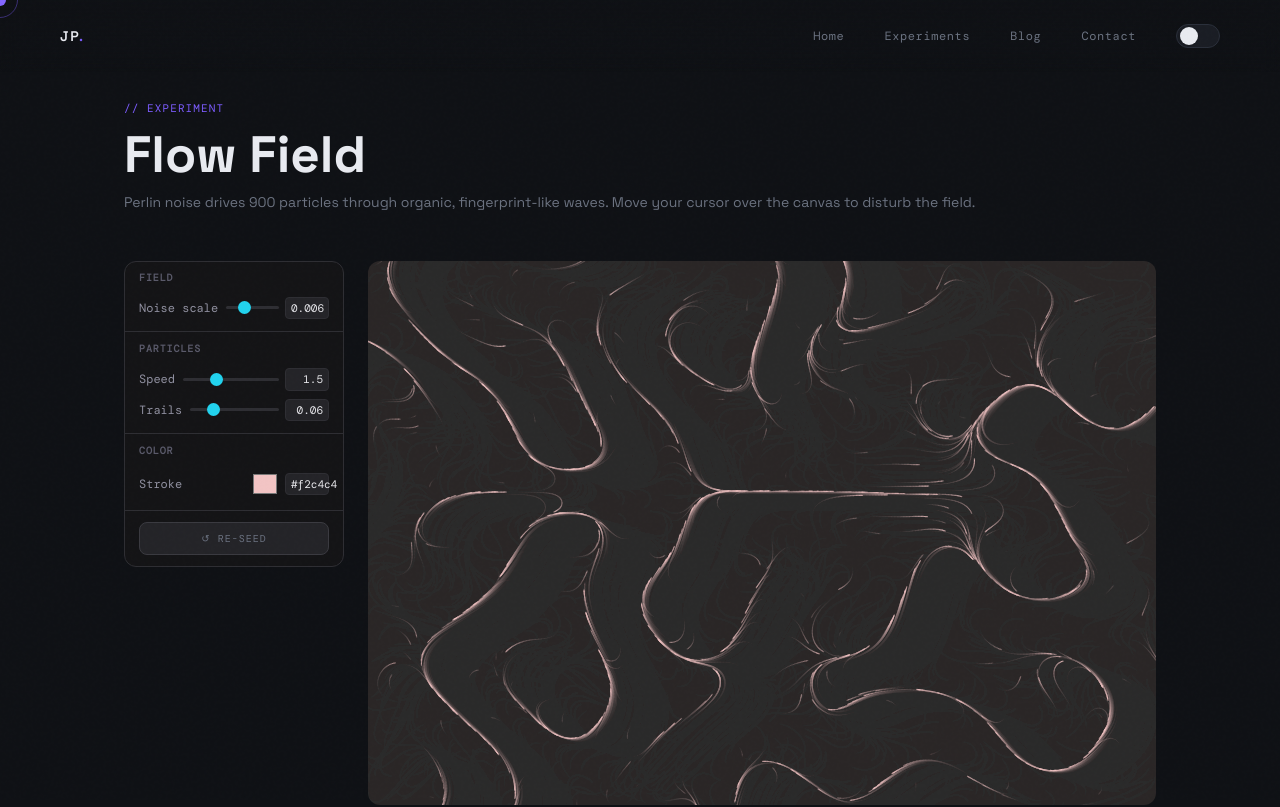
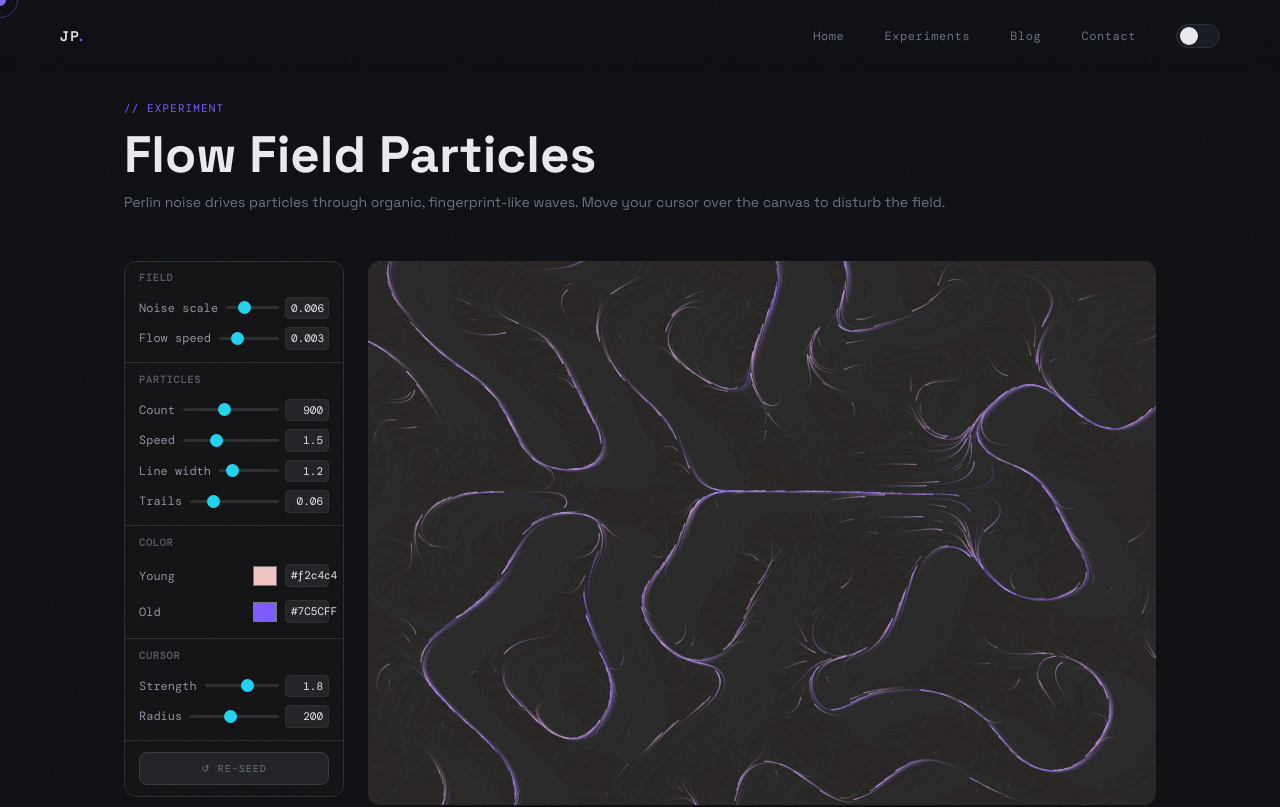
Before and after one commit to JPBelley/jeanphilippebelley-2026, a Next.js app: page /experiments/flow-field in a window 1280 px wide. Shown: the top 807 px of the page. Built offline with nearby package versions, Linux system fonts and the light colour scheme; a web font is replaced by a local one.

Commit message:
Flow field particules

```diff
--- a/app/data/experiments.js
+++ b/app/data/experiments.js
@@ -4,7 +4,7 @@ const experiments = [
   {
     href:      '/experiments/flow-field',
     icon:      '〰',
-    title:     'Flow Field',
+    title:     'Flow Field Particles',
     desc:      'Perlin noise drives a grid of line segments into organic, fingerprint-like waves. Move your cursor to disturb the field. Toggle to particle mode to watch them flow.',
     tags:      ['Canvas', 'Perlin Noise', 'Generative'],
     accent:    '242,196,196',
--- a/app/experiments/flow-field/page.jsx
+++ b/app/experiments/flow-field/page.jsx
@@ -15,7 +15,6 @@ function buildNoise(seed) {
   }
   const pm = new Uint8Array(512)
   for (let i = 0; i < 512; i++) pm[i] = p[i & 255]
-
   const fade = t => t * t * t * (t * (t * 6 - 15) + 10)
   const lerp = (a, b, t) => a + t * (b - a)
   const grad = (h, x, y) => {
@@ -26,7 +25,6 @@ function buildNoise(seed) {
       default: return -x - y
     }
   }
-
   return (x, y) => {
     const X = Math.floor(x) & 255, Y = Math.floor(y) & 255
     const xf = x - Math.floor(x), yf = y - Math.floor(y)
@@ -44,22 +42,24 @@ function buildNoise(seed) {
 // ── Helpers ────────────────────────────────────────────────────────────────────
 const BG     = '#2a2626'
 const BG_RGB = '42,38,38'
-const N_PARTICLES = 900
 
-function hexToRgb(hex) {
-  const n = parseInt(hex.replace('#', ''), 16)
-  return `${(n >> 16) & 255},${(n >> 8) & 255},${n & 255}`
+function lerpColor(hex1, hex2, t) {
+  const a = parseInt(hex1.replace('#', ''), 16)
+  const b = parseInt(hex2.replace('#', ''), 16)
+  const r = Math.round(((a >> 16) & 255) * (1 - t) + ((b >> 16) & 255) * t)
+  const g = Math.round(((a >> 8)  & 255) * (1 - t) + ((b >> 8)  & 255) * t)
+  const c = Math.round( (a        & 255) * (1 - t) +  (b        & 255) * t)
+  return `${r},${g},${c}`
 }
 
-function SliderRow({ label, value, min, max, step = 0.01, unit = '', format, onChange }) {
-  const display = format ? format(value) : `${value}${unit}`
+function SliderRow({ label, value, min, max, step = 0.01, format, onChange }) {
   return (
     <div className="ctrl-row">
       <span className="ctrl-label">{label}</span>
       <div className="ctrl-right">
         <input type="range" min={min} max={max} step={step} value={value}
           onChange={e => onChange(parseFloat(e.target.value))} />
-        <span className="ctrl-val">{display}</span>
+        <span className="ctrl-val">{format ? format(value) : value}</span>
       </div>
     </div>
   )
@@ -74,23 +74,46 @@ export default function FlowFieldPage() {
   const mouseRef     = useRef({ x: -9999, y: -9999 })
   const timeRef      = useRef(0)
 
-  // Refs mirror state so the RAF loop always reads latest values
-  const scaleRef   = useRef(0.006)
-  const speedRef   = useRef(1.5)
-  const trailRef   = useRef(0.06)
-  const colorRef   = useRef('#f2c4c4')
+  // Refs mirror state — always current inside the RAF loop
+  const scaleRef         = useRef(0.006)
+  const flowSpeedRef     = useRef(0.003)
+  const speedRef         = useRef(1.5)
+  const trailRef         = useRef(0.06)
+  const countRef         = useRef(900)
+  const lineWidthRef     = useRef(1.2)
+  const colorRef         = useRef('#f2c4c4')
+  const color2Ref        = useRef('#7C5CFF')
+  const cursorStrRef     = useRef(1.8)
+  const cursorRadRef     = useRef(200)
 
-  const [scale,  setScale]  = useState(0.006)
-  const [speed,  setSpeed]  = useState(1.5)
-  const [trail,  setTrail]  = useState(0.06)
-  const [color,  setColor]  = useState('#f2c4c4')
+  const [scale,        setScale]        = useState(0.006)
+  const [flowSpeed,    setFlowSpeed]    = useState(0.003)
+  const [speed,        setSpeed]        = useState(1.5)
+  const [trail,        setTrail]        = useState(0.06)
+  const [count,        setCount]        = useState(900)
+  const [lineWidth,    setLineWidth]    = useState(1.2)
+  const [color,        setColor]        = useState('#f2c4c4')
+  const [color2,       setColor2]       = useState('#7C5CFF')
+  const [cursorStr,    setCursorStr]    = useState(1.8)
+  const [cursorRad,    setCursorRad]    = useState(200)
 
-  useEffect(() => { scaleRef.current = scale }, [scale])
-  useEffect(() => { speedRef.current = speed }, [speed])
-  useEffect(() => { trailRef.current = trail }, [trail])
-  useEffect(() => { colorRef.current = color }, [color])
+  useEffect(() => { scaleRef.current     = scale     }, [scale])
+  useEffect(() => { flowSpeedRef.current = flowSpeed }, [flowSpeed])
+  useEffect(() => { speedRef.current     = speed     }, [speed])
+  useEffect(() => { trailRef.current     = trail     }, [trail])
+  useEffect(() => { lineWidthRef.current = lineWidth }, [lineWidth])
+  useEffect(() => { colorRef.current     = color     }, [color])
+  useEffect(() => { color2Ref.current    = color2    }, [color2])
+  useEffect(() => { cursorStrRef.current = cursorStr }, [cursorStr])
+  useEffect(() => { cursorRadRef.current = cursorRad }, [cursorRad])
 
-  // ── Field angle at a point ────────────────────────────────────────────────
+  // Re-init when count changes
+  useEffect(() => {
+    countRef.current = count
+    initParticles()
+  }, [count])
+
+  // ── Field angle ───────────────────────────────────────────────────────────
   function fieldAngle(x, y) {
     const base = noiseRef.current(
       x * scaleRef.current + timeRef.current * 0.35,
@@ -100,8 +123,9 @@ export default function FlowFieldPage() {
     const dx = x - mouseRef.current.x
     const dy = y - mouseRef.current.y
     const dist = Math.sqrt(dx * dx + dy * dy)
-    if (dist >= 200) return base
-    const t = (1 - dist / 200) ** 2 * 1.8
+    const radius = cursorRadRef.current
+    if (dist >= radius) return base
+    const t = Math.min((1 - dist / radius) ** 2 * cursorStrRef.current, 1)
     return base * (1 - t) + (Math.atan2(dy, dx) + Math.PI * 0.5) * t
   }
 
@@ -112,10 +136,10 @@ export default function FlowFieldPage() {
     const ctx = canvas.getContext('2d')
     ctx.fillStyle = BG
     ctx.fillRect(0, 0, canvas.width, canvas.height)
-    particlesRef.current = Array.from({ length: N_PARTICLES }, () => ({
-      x: Math.random() * canvas.width,
-      y: Math.random() * canvas.height,
-      age: Math.floor(Math.random() * 80),
+    particlesRef.current = Array.from({ length: countRef.current }, () => ({
+      x:      Math.random() * canvas.width,
+      y:      Math.random() * canvas.height,
+      age:    Math.floor(Math.random() * 80),
       maxAge: 80 + Math.random() * 140,
     }))
   }
@@ -125,24 +149,24 @@ export default function FlowFieldPage() {
   loopRef.current = () => {
     const canvas = canvasRef.current
     if (!canvas) return
-    const ctx = canvas.getContext('2d')
+    const ctx    = canvas.getContext('2d')
     const { width, height } = canvas
-    const rgb = hexToRgb(colorRef.current)
 
     ctx.fillStyle = `rgba(${BG_RGB},${trailRef.current})`
     ctx.fillRect(0, 0, width, height)
 
-    ctx.lineWidth = 1.2
-    ctx.lineCap = 'round'
+    ctx.lineWidth = lineWidthRef.current
+    ctx.lineCap   = 'round'
 
     for (const p of particlesRef.current) {
       const angle = fieldAngle(p.x, p.y)
       const spd   = speedRef.current
-      const nx = p.x + Math.cos(angle) * spd
-      const ny = p.y + Math.sin(angle) * spd
+      const nx    = p.x + Math.cos(angle) * spd
+      const ny    = p.y + Math.sin(angle) * spd
+      const life  = p.age / p.maxAge
 
-      ctx.globalAlpha = Math.sin((p.age / p.maxAge) * Math.PI) * 0.65
-      ctx.strokeStyle = `rgb(${rgb})`
+      ctx.globalAlpha  = Math.sin(life * Math.PI) * 0.65
+      ctx.strokeStyle  = `rgb(${lerpColor(colorRef.current, color2Ref.current, life)})`
       ctx.beginPath()
       ctx.moveTo(p.x, p.y)
       ctx.lineTo(nx, ny)
@@ -151,14 +175,15 @@ export default function FlowFieldPage() {
       p.x = nx; p.y = ny; p.age++
 
       if (p.x < 0 || p.x > width || p.y < 0 || p.y > height || p.age >= p.maxAge) {
-        p.x = Math.random() * width
-        p.y = Math.random() * height
-        p.age = 0
+        p.x      = Math.random() * width
+        p.y      = Math.random() * height
+        p.age    = 0
         p.maxAge = 80 + Math.random() * 140
       }
     }
+
     ctx.globalAlpha = 1
-    timeRef.current += 0.003
+    timeRef.current += flowSpeedRef.current
     rafRef.current = requestAnimationFrame(loopRef.current)
   }
 
@@ -177,20 +202,20 @@ export default function FlowFieldPage() {
     ro.observe(canvas.parentElement)
     resize()
 
-    function onMouseMove(e) {
+    const onMouseMove  = e => {
       const rect = canvas.getBoundingClientRect()
       mouseRef.current = { x: e.clientX - rect.left, y: e.clientY - rect.top }
     }
-    function onMouseLeave() { mouseRef.current = { x: -9999, y: -9999 } }
+    const onMouseLeave = () => { mouseRef.current = { x: -9999, y: -9999 } }
 
-    canvas.addEventListener('mousemove', onMouseMove)
+    canvas.addEventListener('mousemove',  onMouseMove)
     canvas.addEventListener('mouseleave', onMouseLeave)
     rafRef.current = requestAnimationFrame(loopRef.current)
 
     return () => {
       cancelAnimationFrame(rafRef.current)
       ro.disconnect()
-      canvas.removeEventListener('mousemove', onMouseMove)
+      canvas.removeEventListener('mousemove',  onMouseMove)
       canvas.removeEventListener('mouseleave', onMouseLeave)
     }
   }, [])
@@ -203,8 +228,8 @@ export default function FlowFieldPage() {
   return (
     <ExperimentLayout
       label="experiment"
-      title="Flow Field"
-      description="Perlin noise drives 900 particles through organic, fingerprint-like waves. Move your cursor over the canvas to disturb the field."
+      title="Flow Field Particles"
+      description="Perlin noise drives particles through organic, fingerprint-like waves. Move your cursor over the canvas to disturb the field."
     >
       <div className="flex gap-6 items-start max-[900px]:flex-col">
 
@@ -216,15 +241,18 @@ export default function FlowFieldPage() {
           <div className="section border-b border-tool-border">
             <div className="sec-hdr"><span>Field</span></div>
             <div className="sec-body">
-              <SliderRow label="Noise scale" value={scale} min={0.002} max={0.016} step={0.001} format={v => v.toFixed(3)} onChange={setScale} />
+              <SliderRow label="Noise scale" value={scale}     min={0.002} max={0.016} step={0.001} format={v => v.toFixed(3)} onChange={setScale} />
+              <SliderRow label="Flow speed"  value={flowSpeed} min={0}     max={0.012} step={0.001} format={v => v.toFixed(3)} onChange={setFlowSpeed} />
             </div>
           </div>
 
           <div className="section border-b border-tool-border">
             <div className="sec-hdr"><span>Particles</span></div>
             <div className="sec-body">
-              <SliderRow label="Speed"  value={speed} min={0.3} max={4}    step={0.1}   format={v => v.toFixed(1)} onChange={setSpeed} />
-              <SliderRow label="Trails" value={trail} min={0.02} max={0.2} step={0.01}  format={v => v.toFixed(2)} onChange={setTrail} />
+              <SliderRow label="Count"      value={count}     min={100}  max={2000} step={50}  onChange={setCount} />
+              <SliderRow label="Speed"      value={speed}     min={0.3}  max={4}    step={0.1} format={v => v.toFixed(1)} onChange={setSpeed} />
+              <SliderRow label="Line width" value={lineWidth} min={0.5}  max={4}    step={0.5} format={v => v.toFixed(1)} onChange={setLineWidth} />
+              <SliderRow label="Trails"     value={trail}     min={0.02} max={0.2}  step={0.01} format={v => v.toFixed(2)} onChange={setTrail} />
             </div>
           </div>
 
@@ -232,16 +260,29 @@ export default function FlowFieldPage() {
             <div className="sec-hdr"><span>Color</span></div>
             <div className="sec-body">
               <div className="ctrl-row">
-                <span className="ctrl-label">Stroke</span>
+                <span className="ctrl-label">Young</span>
                 <div className="ctrl-right" style={{ justifyContent: 'flex-end' }}>
-                  <input
-                    type="color" value={color}
-                    onChange={e => setColor(e.target.value)}
-                    className="w-7 h-7 rounded cursor-pointer border-0 bg-transparent"
-                  />
+                  <input type="color" value={color} onChange={e => setColor(e.target.value)}
+                    className="w-7 h-7 rounded cursor-pointer border-0 bg-transparent" />
                   <span className="ctrl-val">{color}</span>
                 </div>
               </div>
+              <div className="ctrl-row">
+                <span className="ctrl-label">Old</span>
+                <div className="ctrl-right" style={{ justifyContent: 'flex-end' }}>
+                  <input type="color" value={color2} onChange={e => setColor2(e.target.value)}
+                    className="w-7 h-7 rounded cursor-pointer border-0 bg-transparent" />
+                  <span className="ctrl-val">{color2}</span>
+                </div>
+              </div>
+            </div>
+          </div>
+
+          <div className="section border-b border-tool-border">
+            <div className="sec-hdr"><span>Cursor</span></div>
+            <div className="sec-body">
+              <SliderRow label="Strength" value={cursorStr} min={0}   max={3}   step={0.1} format={v => v.toFixed(1)} onChange={setCursorStr} />
+              <SliderRow label="Radius"   value={cursorRad} min={40}  max={400} step={10}  onChange={setCursorRad} />
             </div>
           </div>
 
@@ -250,11 +291,7 @@ export default function FlowFieldPage() {
               <button
                 onClick={reseed}
                 className="w-full font-mono text-[10px] tracking-widest uppercase py-2 rounded-lg transition-colors duration-150"
-                style={{
-                  background:  'var(--color-tool-bg3)',
-                  border:      '1px solid var(--color-tool-border2)',
-                  color:       'var(--color-muted)',
-                }}
+                style={{ background: 'var(--color-tool-bg3)', border: '1px solid var(--color-tool-border2)', color: 'var(--color-muted)' }}
                 onMouseEnter={e => e.currentTarget.style.color = 'var(--color-foreground)'}
                 onMouseLeave={e => e.currentTarget.style.color = 'var(--color-muted)'}
               >
```
